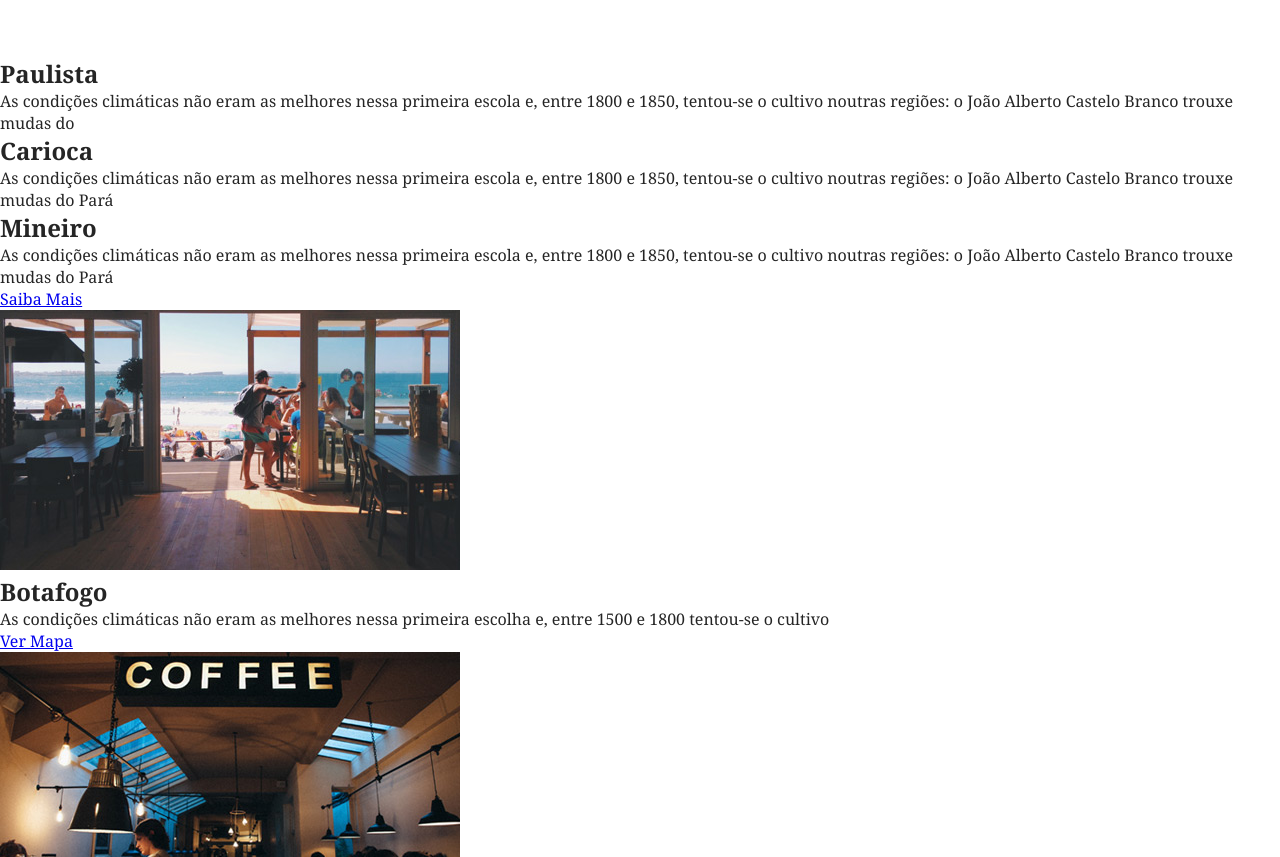
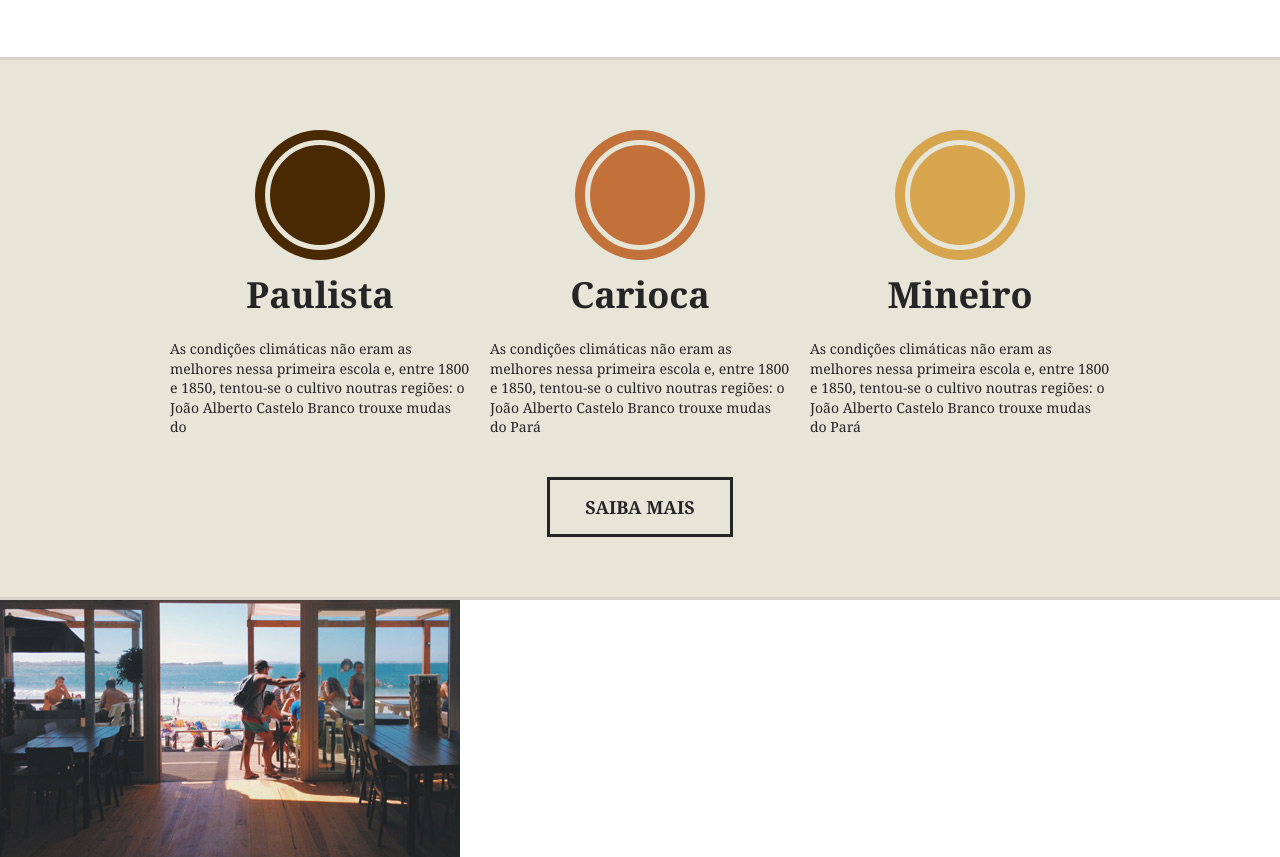
Before and after one commit to julio-cesar96/brafe-pure, a plain HTML site: page index.html in a window 1280 px wide. Shown: the part 1201-2058 px from the top of the page. Drawn offline with Linux system fonts and the light colour scheme.

Commit message:
adicionando section produtos

```diff
--- a/css/style.css
+++ b/css/style.css
@@ -138,3 +138,79 @@ a.logo-menu {
     max-width: 460px;
 }
 /* SOBRE */
+
+/* PRODUTOS */
+.produtos {
+    background: #e7e4d8;
+    padding: 60px 0;
+    border-top: 3px solid #d6d3c8;
+    border-bottom: 3px solid #d6d3c8;
+}
+
+.container-produtos {
+    max-width: 960px;
+    margin: 0 auto;
+}
+
+.container-produtos::before, .container-produtos::after {
+    content: '';
+    display: table;
+    clear: both;
+}
+
+.item-produto {
+    width: 300px;
+    float: left;
+    margin: 0 10px 20px 10px;
+}
+
+.item-produto h2 {
+    text-align: center;
+    font-size: 2.25em;
+    margin-bottom: 20px;
+}
+
+.item-produto h2::before {
+    content: '';
+    display: block;
+    background: currentColor;
+    width: 100px;
+    height: 100px;
+    border-radius: 50%;
+    margin: 20px auto;
+    border: 5px solid #e7e4d8;
+    box-shadow: 0 0 0 10px currentColor;
+
+}
+
+h2.produto-paulista::before {
+    color: #492901;
+}
+
+h2.produto-carioca::before {
+    color: #c17139;
+}
+
+h2.produto-mineiro::before {
+    color: #d7a54d;
+}
+
+.item-produto p {
+    font-size: 0.875em;
+    line-height: 1.4em;
+}
+
+.btn-produtos {
+    width: 180px;
+    border: 3px solid #252525;
+    color: #252525;
+    text-decoration: none;
+    display: block;
+    font-size: 1.125em;
+    font-weight: bold;
+    text-transform: uppercase;
+    text-align: center;
+    padding: 15px 0;
+    margin: 20px auto 0 auto;
+}
+/* PRODUTOS */
--- a/index.html
+++ b/index.html
@@ -45,22 +45,22 @@
             </div>
         </section>
 
-        <section>
-            <div>
-                <div>
-                    <h2>Paulista</h2>
+        <section class="produtos">
+            <div class="container-produtos">
+                <div class="item-produto">
+                    <h2 class="produto-paulista">Paulista</h2>
                     <p>As condições climáticas não eram as melhores nessa primeira escola e, entre 1800 e 1850, tentou-se o cultivo noutras regiões: o João Alberto Castelo Branco trouxe mudas do</p>
                 </div>
-                <div>
-                    <h2>Carioca</h2>
+                <div class="item-produto">
+                    <h2 class="produto-carioca">Carioca</h2>
                     <p>As condições climáticas não eram as melhores nessa primeira escola e, entre 1800 e 1850, tentou-se o cultivo noutras regiões: o João Alberto Castelo Branco trouxe mudas do Pará</p>
                 </div>
-                <div>
-                    <h2>Mineiro</h2>
+                <div class="item-produto">
+                    <h2 class="produto-mineiro">Mineiro</h2>
                     <p>As condições climáticas não eram as melhores nessa primeira escola e, entre 1800 e 1850, tentou-se o cultivo noutras regiões: o João Alberto Castelo Branco trouxe mudas do Pará</p>
                 </div>
             </div>
-            <a href="#">Saiba Mais</a>
+            <a class="btn-produtos" href="#">Saiba Mais</a>
         </section>
 
         <section>
```
